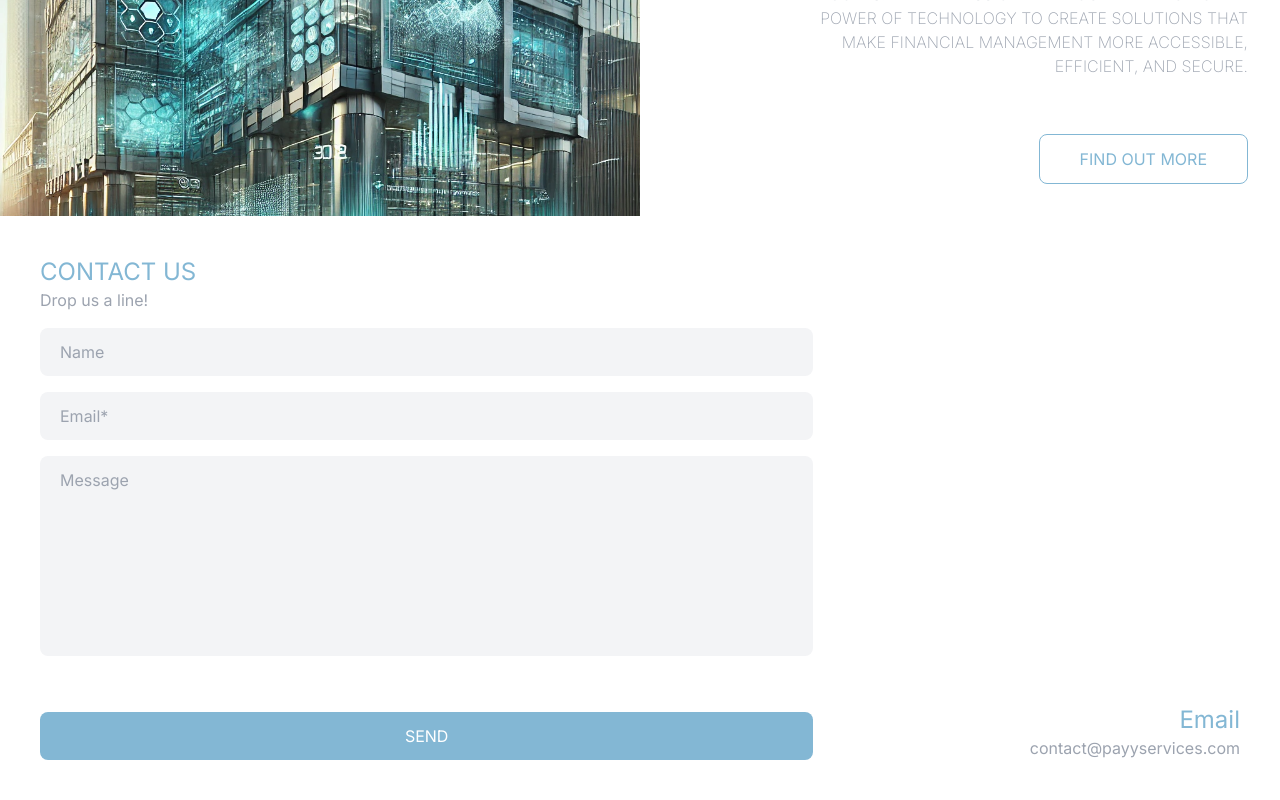
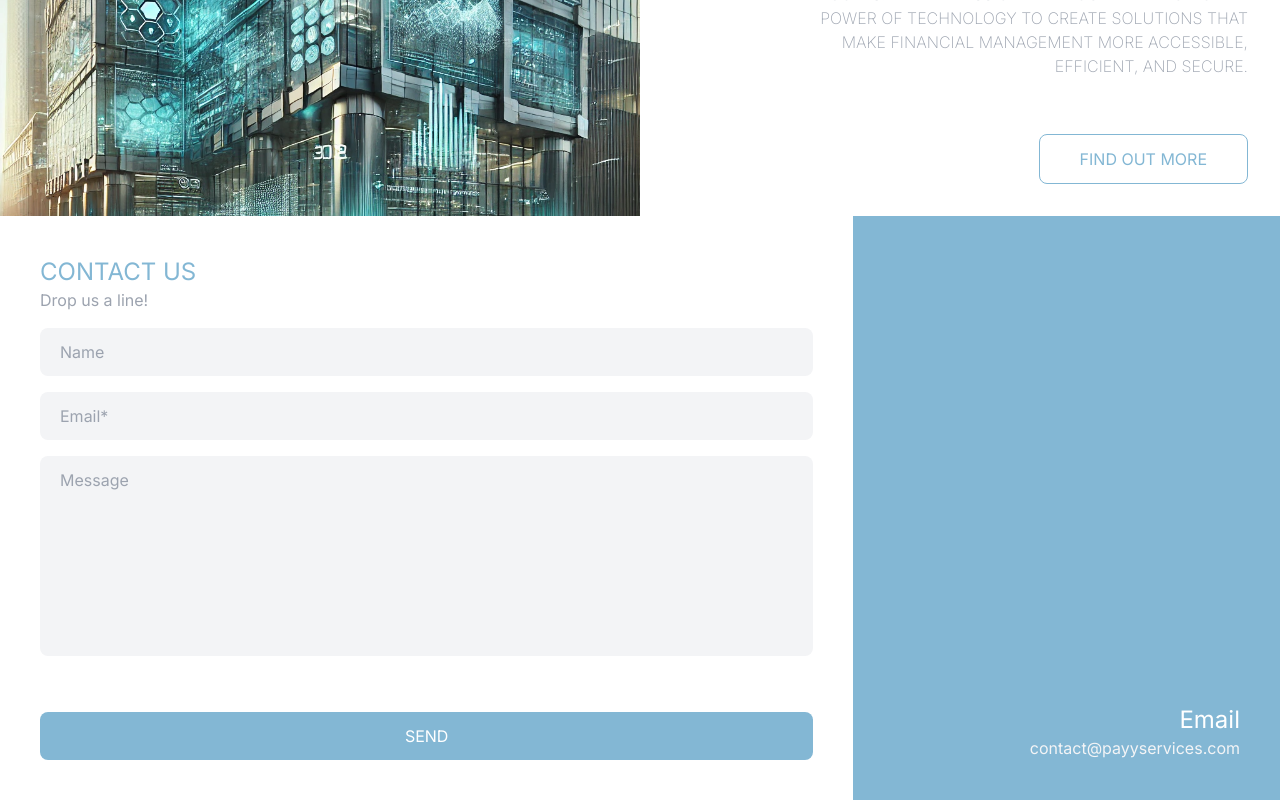
Before and after one commit to TzeYik14/test-2, a Next.js app: page / in a window 1280 px wide. Shown: the part 1060-1860 px from the top of the page. Built offline with nearby package versions, Linux system fonts and the light colour scheme.

Commit message:
fix navbar layer

```diff
--- a/src/components/LandingPage/Section2.tsx
+++ b/src/components/LandingPage/Section2.tsx
@@ -81,10 +81,10 @@ export default function Seciton2() {
             SEND
           </button>
         </div>
-        <div className="bg-white w-full md:w-1/3 h-full flex flex-col justify-end p-10 gap-4 ">
+        <div className="bg-[#83B7D4] w-full md:w-1/3 h-full flex flex-col justify-end p-10 gap-4 ">
           <div className="text-end flex flex-col ">
-            <p className="text-2xl text-[#83B7D4]">Email</p>
-            <p className="text-gray-400">contact@payyservices.com</p>
+            <p className="text-2xl text-white">Email</p>
+            <p className="text-gray-100">contact@payyservices.com</p>
           </div>
         </div>
       </div>
--- a/src/components/NavBar/NavBar.tsx
+++ b/src/components/NavBar/NavBar.tsx
@@ -11,7 +11,7 @@ const link = [
 ];
 const NavBar: React.FC = () => {
   return (
-    <nav className="bg-white w-screen p-5 shadow-md fixed z-10">
+    <nav className="bg-white w-screen p-5 shadow-md fixed z-20">
       <div className="container mx-auto flex justify-between items-center max-w-[900px] text-sm font-light">
         <div className="font-bold text-lg">
             <Image src={logo} alt="Payy" width={70} height={70} />
```
